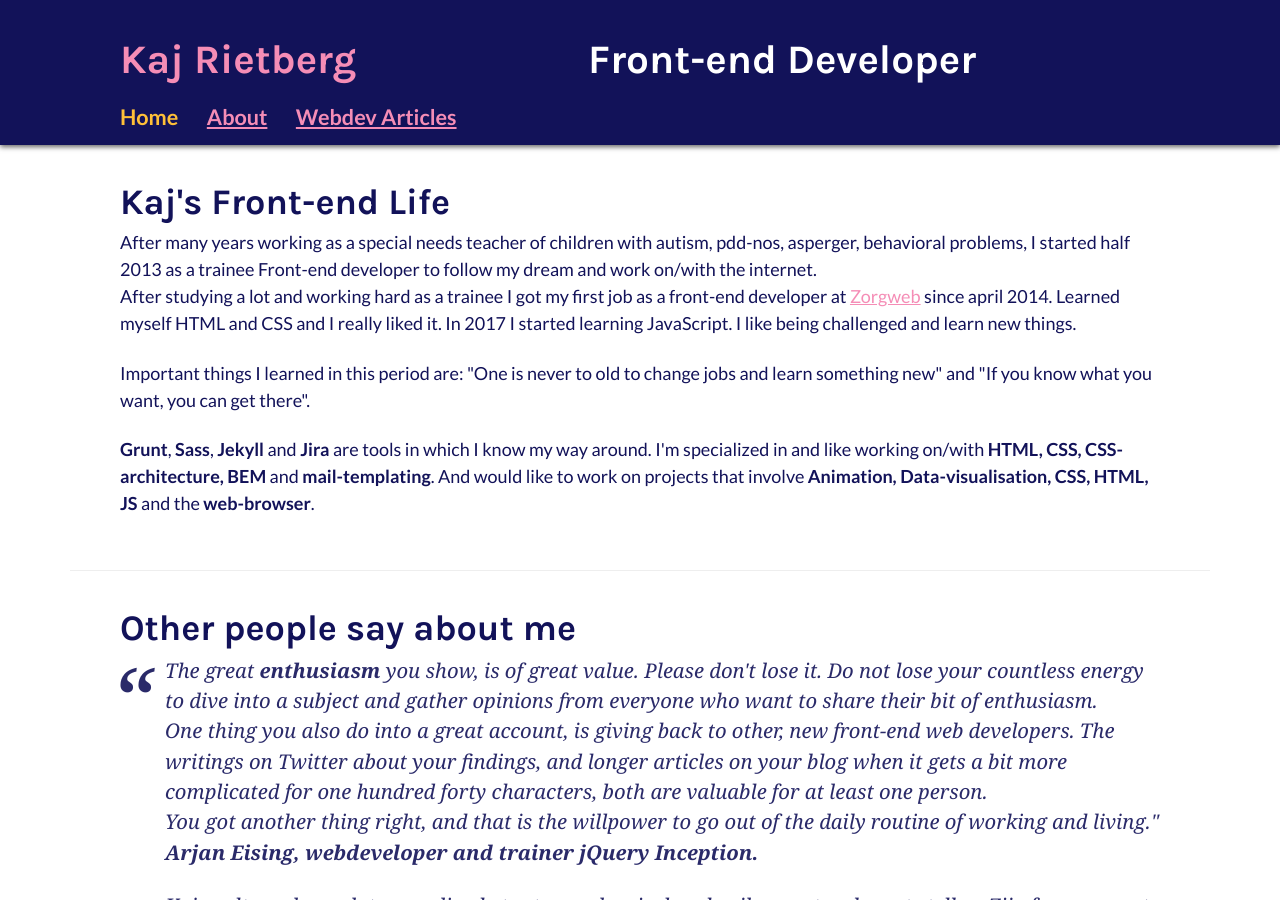
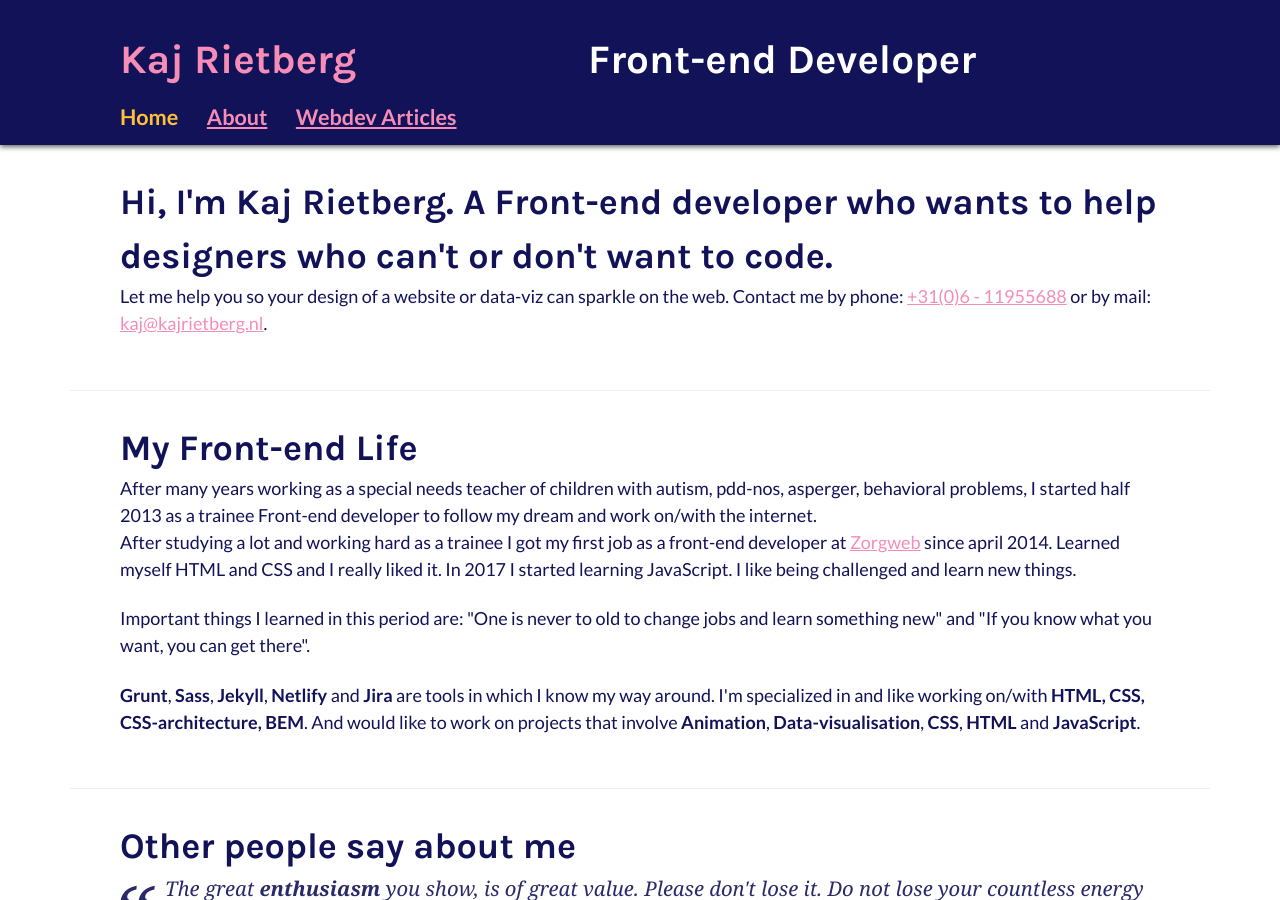
Before and after one commit to kajrietberg/kajrietberg.nl, a Jekyll site: the page built from index.html, in a window 1280 px wide and 900 px high. Built offline with Jekyll 4.4.1, drawn with Linux system fonts in a browser that asks for light colours.

```diff
--- a/_includes/head.html
+++ b/_includes/head.html
@@ -1,7 +1,6 @@
 
     <head>
         <meta charset="utf-8">
-
         <!-- Always force latest IE rendering engine or request Chrome Frame -->
         <meta content="IE=edge,chrome=1" http-equiv="X-UA-Compatible">
 
@@ -18,6 +17,5 @@
         <link href="/css/style.min.css" rel="stylesheet">
 
         <!-- apple-touch-icon.png toevoegen -->
-        <!-- Toevoegen html5shiv of modernizr -->
 
     </head>
--- a/index.html
+++ b/index.html
@@ -11,9 +11,23 @@ page-class: page--home
 		<section>
 			<div class="wrapper">
 
+				<h2>
+					Hi, I'm Kaj Rietberg. A Front-end developer who wants to help designers who can't or don't want to code.
+				</h2>
+
+				<p>
+					Let me help you so your design of a website or data-viz can sparkle on the web. Contact me by phone: <a href="tel:+31611955688" itemprop="telephone">+31(0)6 - 11955688</a> or by mail: <a href="mailto:kaj@kajrietberg.nl" itemprop="email">kaj@kajrietberg.nl</a>.
+				</p>
+
+			</div>
+		</section>
+
+		<section>
+			<div class="wrapper">
+
 
 				<h2>
-					Kaj's Front-end Life
+					My Front-end Life
 				</h2>
 
 				<p>
@@ -26,30 +40,12 @@ page-class: page--home
 				</p>
 
 				<p>
-					<strong>Grunt</strong>, <strong>Sass</strong>, <strong>Jekyll</strong> and <strong>Jira</strong> are tools in which I know my way around. I'm specialized in and like working on/with <strong>HTML, CSS, CSS-architecture, BEM</strong> and <strong>mail-templating</strong>.
-					And would like to work on projects that involve <strong>Animation, Data-visualisation, CSS, HTML, JS</strong> and the <strong>web-browser</strong>.
+					<strong>Grunt</strong>, <strong>Sass</strong>, <strong>Jekyll</strong>, <strong>Netlify</strong> and <strong>Jira</strong> are tools in which I know my way around. I'm specialized in and like working on/with <strong>HTML, CSS, CSS-architecture, BEM</strong>.
+					And would like to work on projects that involve <strong>Animation</strong>, <strong>Data-visualisation</strong>, <strong>CSS</strong>, <strong>HTML</strong> and <strong>JavaScript</strong>.
 				</p>
-
-				<!--<p>
-					Beside my job at Zorgweb I like to work with designers <strong>to build beautiful websites and data-visualizations</strong>. <br>
-					So if you would like your design of a website or data-visualization be build by an experienced front-end developer, let me help you! Contact me by phone: <a href="tel:+31611955688" itemprop="telephone">+316 - 11955688</a> or by mail: <a href="mailto:kaj@kajrietberg.nl" itemprop="email">kaj@kajrietberg.nl</a>.
-				</p>-->
 
 			</div>
 		</section>
-
-
-		<!--<section>
-			<div class="wrapper">
-				<h2>
-					I am a member of
-				</h2>
-				<ul class="rechte-lijn">
-					<li><a href="https://fronteers.nl/" itemprop="url" itemprop="affiliation"><span >Fronteers</span></a></li>
-					<li><a href="https://www.meetup.com/nl-NL/NLHTML5/" itemprop="url" itemprop="affiliation">NLHTML5</a></li>
-				</ul>
-			</div>
-		</section>-->
 
 
 		<section>
```
Also changed, not shown: _layouts/default.html (+0 -11 lines).
